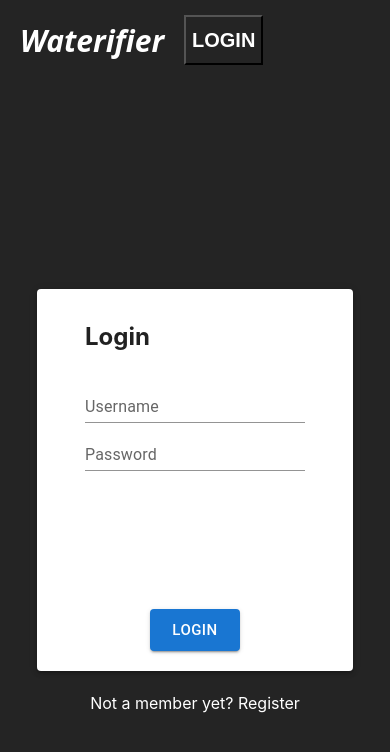
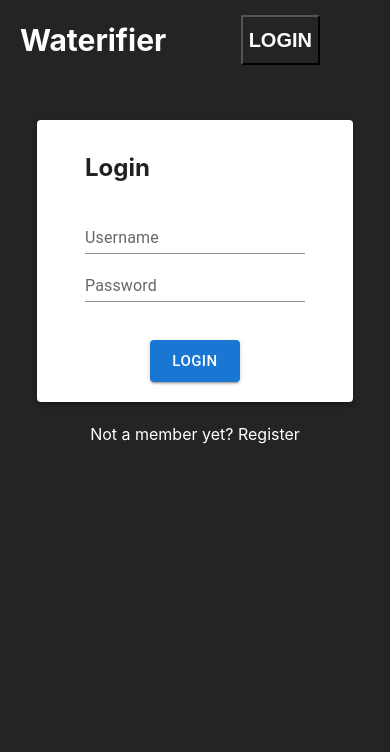
Before and after one commit to wepukka/Waterifier, a React (Vite) app: page /authenticate in a window 390 px wide. Shown: the top 752 px of the page. Built offline with nearby package versions, Linux system fonts and the light colour scheme; no server answers.

Commit message:
Wrapped routers to .App

```diff
--- a/src/App.css
+++ b/src/App.css
@@ -1,3 +1,5 @@
 .App {
+  display: flex;
   height: 100vh;
+flex-direction: column;
 }
--- a/src/App.jsx
+++ b/src/App.jsx
@@ -31,6 +31,7 @@ function App() {
 
   if (!loggedIn) {
     return (
+      <div className="App">
         <Router>
           <NavBar />
           <Routes>
@@ -42,9 +43,11 @@ function App() {
             />
           </Routes>
         </Router>
+      </div>
     );
   } else {
     return (
+      <div className="App">
         <Router>
           <NavBar loggedIn={loggedIn} setLoggedIn={setLoggedIn} />
           <Routes>
@@ -52,6 +55,7 @@ function App() {
             <Route path="*" element={<Navigate to="/" />} />
           </Routes>
         </Router>
+      </div>
     );
   }
 }
--- a/src/Views/AuthPage/AuthPage.css
+++ b/src/Views/AuthPage/AuthPage.css
@@ -1,11 +1,12 @@
 .authPage {
   display: flex;
-  justify-content: center;
+  flex: 1;
   align-items: center;
   text-align: center;
-  height: 100vh;
   flex-direction: column;
+  justify-content: center;
   color: white;
+
 }
 
 .authPage h1 {
@@ -20,3 +21,11 @@
 .authPage a:hover {
   transform: scale(1.1);
 }
+
+
+@media only screen and (max-width: 600px) {
+  .authPage {
+    justify-content: flex-start;
+    margin-top: 40px;
+  }
+}
--- a/src/Views/AuthPage/components/Login/Login.css
+++ b/src/Views/AuthPage/components/Login/Login.css
@@ -4,7 +4,7 @@
   padding: 3rem;
   padding-top: 20px;
   padding-bottom: 0px;
-  height: 300px;
+  height: 200px;
 }
 
 .loginForm > * {
--- a/src/Views/AuthPage/components/Register/Register.css
+++ b/src/Views/AuthPage/components/Register/Register.css
@@ -4,7 +4,7 @@
   padding: 3rem;
   padding-top: 20px;
   padding-bottom: 0px;
-  height: 300px;
+  height: 200px;
 }
 
 .registerForm > * {
--- a/src/components/NavBar/NavBar.css
+++ b/src/components/NavBar/NavBar.css
@@ -3,6 +3,7 @@
   align-items: center;
   height: 80px;
   justify-content: flex-start;
+
 }
 
 .navBar-button-margin {
@@ -24,11 +25,10 @@
 }
 
 .site-title {
+  margin-right: auto;
   padding-left: 20px;
   color: white;
   font-size: 30px;
   font-weight: bold;
-  font-style: italic;
-  font-family: system-ui, -apple-system, BlinkMacSystemFont, "Segoe UI", Roboto,
-    Oxygen, Ubuntu, Cantarell, "Open Sans", "Helvetica Neue", sans-serif;
+
 }
```
Lines whose indentation alone changed are shown as unchanged.
